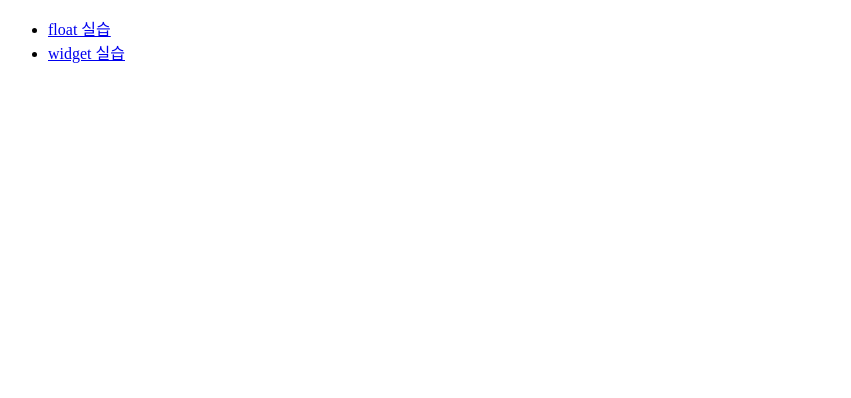
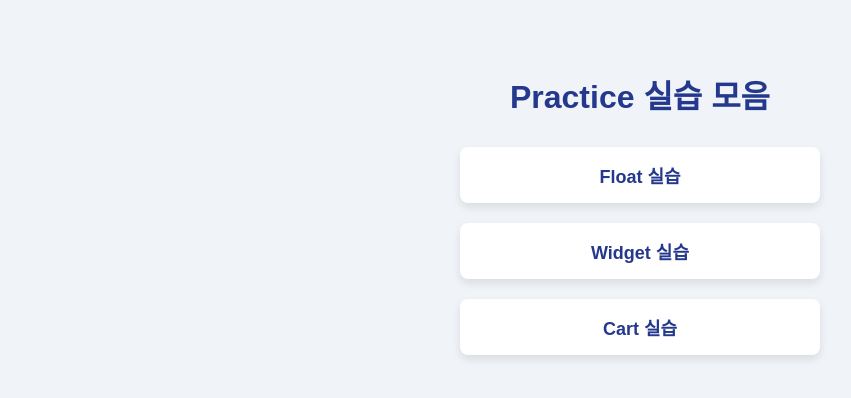
Before and after one commit to fedev-team-semicolon/team-practice, a website: page index.html in a window 1280 px wide. Shown: the whole page, without its empty margins (0-851 px from the left). Drawn offline with Linux system fonts and the light colour scheme.

Commit message:
인덱스 꾸미기

```diff
--- /dev/null
+++ b/index.css
@@ -0,0 +1,52 @@
+/* 전체 스타일 */
+body {
+  font-family: "Arial", sans-serif;
+  background-color: #f0f4f8;
+  margin: 0;
+  padding: 0;
+  display: flex;
+  justify-content: center;
+  align-items: flex-start;
+  min-height: 100vh;
+}
+
+.container {
+  width: 360px;
+  margin-top: 50px;
+  text-align: center;
+}
+
+h1 {
+  color: #24388d;
+  margin-bottom: 30px;
+}
+
+/* 리스트 스타일 */
+.practice-list {
+  list-style: none;
+  padding: 0;
+}
+
+.practice-list li {
+  background: #fff;
+  margin-bottom: 20px;
+  padding: 15px 20px;
+  border-radius: 8px;
+  box-shadow: 0 4px 8px rgba(0, 0, 0, 0.1);
+  transition:
+    transform 0.2s,
+    box-shadow 0.2s;
+}
+
+.practice-list li:hover {
+  transform: translateY(-3px);
+  box-shadow: 0 6px 12px rgba(0, 0, 0, 0.15);
+}
+
+.practice-list a {
+  text-decoration: none;
+  color: #24388d;
+  font-weight: 600;
+  font-size: 18px;
+  display: block;
+}
--- a/index.html
+++ b/index.html
@@ -4,11 +4,16 @@
     <meta charset="UTF-8" />
     <meta name="viewport" content="width=device-width, initial-scale=1.0" />
     <title>Practice</title>
+    <link rel="stylesheet" href="index.css" />
   </head>
   <body>
-    <ul>
-      <li><a href="/float/floating.html">float 실습</a></li>
-      <li><a href="/widgets/widget.html">widget 실습</a></li>
-    </ul>
+    <div class="container">
+      <h1>Practice 실습 모음</h1>
+      <ul class="practice-list">
+        <li><a href="/float/floating.html">Float 실습</a></li>
+        <li><a href="/widgets/widget.html">Widget 실습</a></li>
+        <li><a href="/cart/cart.html">Cart 실습</a></li>
+      </ul>
+    </div>
   </body>
 </html>
```
